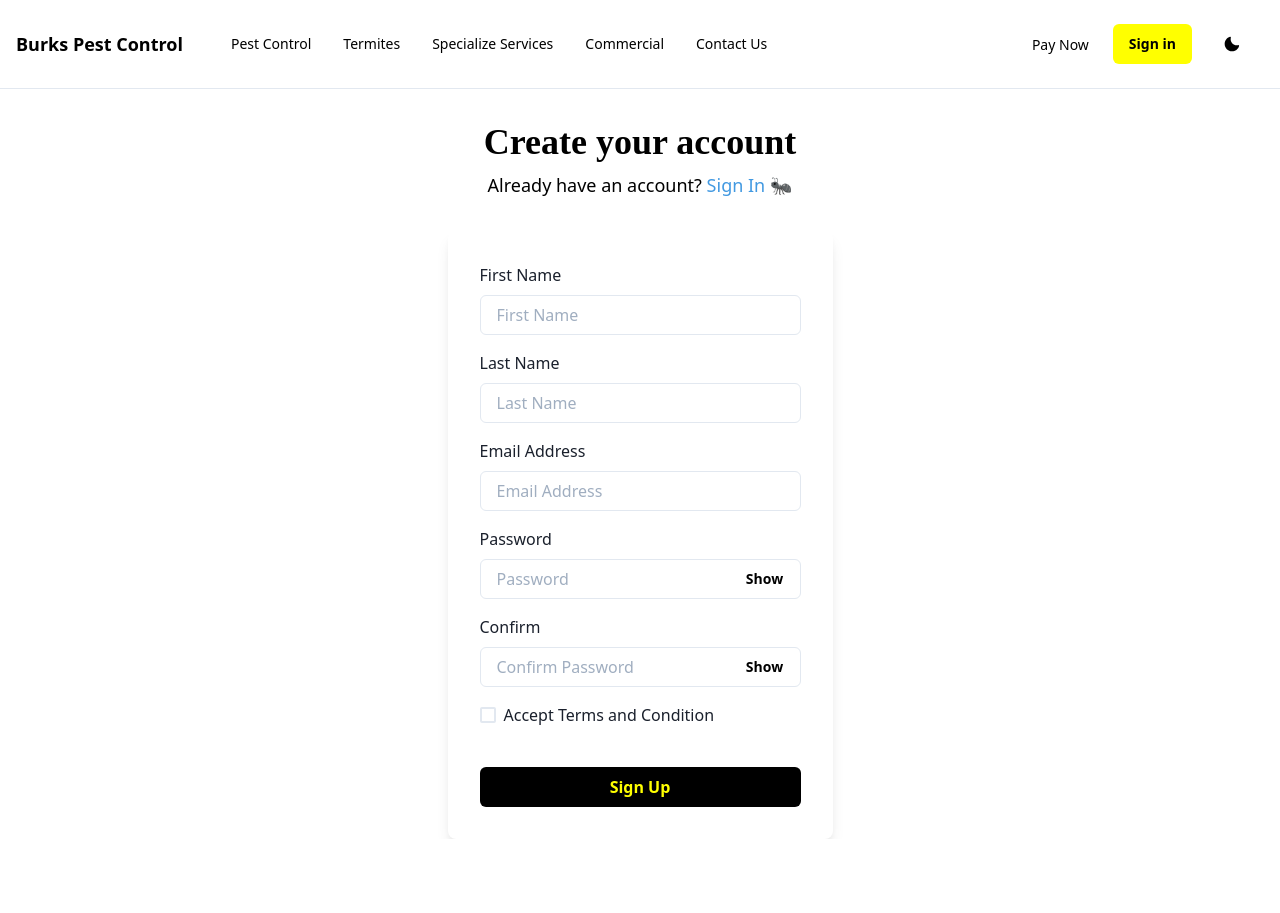
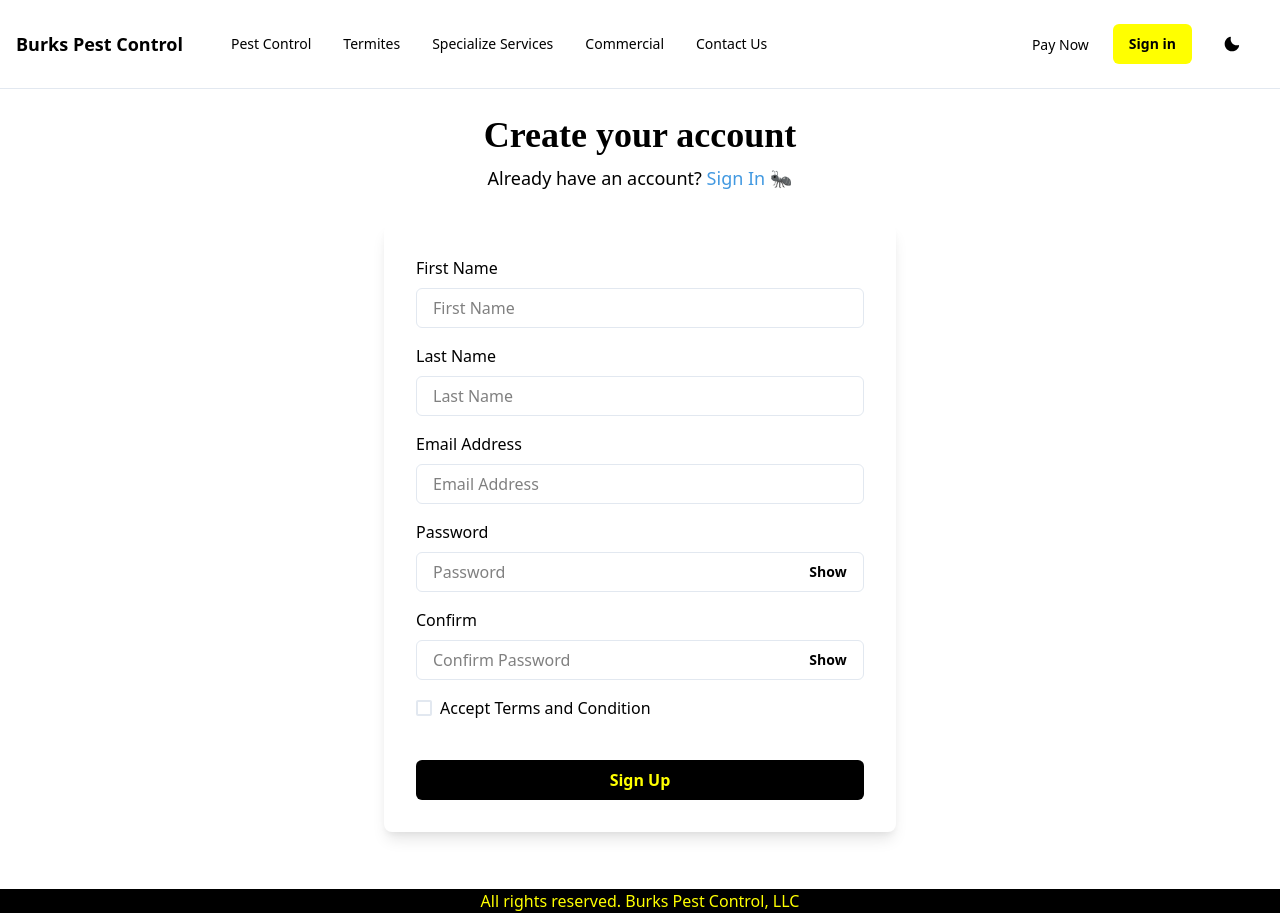
Before and after one commit to awwyes/burkspestcontrol, a Next.js app: page /signup in a window 1280 px wide. Before the commit the page ends 839 px from the top, so only its background shows below. Built offline with nearby package versions, Linux system fonts and the light colour scheme.

Commit message:
Finshed look and feel of SignUp Page just need to add backend work Also added style to get rid of the annoying margin-inline-start on the SignIn page near the picture

```diff
--- a/components/SignInLayout/SignIn.tsx
+++ b/components/SignInLayout/SignIn.tsx
@@ -49,7 +49,7 @@ export default function SignIn() {
             </Stack>
           </Stack>
         </Flex>
-        <Flex flex={1} order={1} m={0}>
+        <Flex flex={1} order={1} m={0} ms={[0, "0 !important"]}>
           <Image
             alt={'Login Image'}
             objectFit={'cover'}
--- a/components/SignUpLayout/SignUp.tsx
+++ b/components/SignUpLayout/SignUp.tsx
@@ -2,11 +2,16 @@ import { Flex, Box, FormControl, FormLabel, Input, InputGroup, InputRightElement
 import { Formik, Form, ErrorMessage } from 'formik';
 import * as Yup from 'yup';
 import React from 'react';
+import { useState } from 'react';
 
 export default function SignUp() {
   const [show, setShow] = React.useState(false)
   const handleClick = () => setShow(!show)
+  const [showConfirm, setShowConfirm] = useState(false)
+  const handleClickConfirm = () => setShowConfirm(!showConfirm)
+
   return (
+    <>
     <Formik
       initialValues={{ firstName: '', lastName: '', email: '', password: '', confirmPassword: '', acceptedTerms: false }}
       validationSchema={Yup.object({
@@ -35,14 +40,13 @@ export default function SignUp() {
         }, 400);
       }}
     >
-      <Form>
         <Flex
-          minH={'100%'}
-          w={'100%'}
+          minH={'100vh'}
+          minW={'100vw'}
           align={'center'}
           justify={'center'}
           bg={useColorModeValue('white', 'black')}>
-          <Stack spacing={8} mx={'auto'} maxW={'lg'} pt={8}>
+          <Stack spacing={8} mx={'auto'} w={"100%"} maxW={'lg'} mb={8}>
             <Stack align={'center'}>
               <Heading fontSize={'4xl'} color={useColorModeValue('black', 'yellow.500')}>Create your account</Heading>
               <Text fontSize={'lg'} color={useColorModeValue('black', 'yellow.500')}>
@@ -51,30 +55,30 @@ export default function SignUp() {
             </Stack>
             <Box
               rounded={'lg'}
-              bg={useColorModeValue('white', 'gray.900')}
+              bg={useColorModeValue('white', 'black')}
               boxShadow={'lg'}
               w={'100%'}
               p={8}>
               <Stack spacing={4}>
                 <FormControl id="firstName">
-                  <FormLabel htmlFor="firstName">First Name</FormLabel>
-                  <Input type="text" placeholder="First Name" />
+                  <FormLabel htmlFor="firstName" color={useColorModeValue('black', 'yellow.500')}>First Name</FormLabel>
+                  <Input type="text" placeholder="First Name" background={ useColorModeValue('white', 'black')} _placeholder={{ color: useColorModeValue('gray', 'white')}} />
                   <ErrorMessage name="firstName" />
                 </FormControl>
                 <FormControl id="lastName">
-                  <FormLabel htmlFor="lastName">Last Name</FormLabel>
-                  <Input type="text" placeholder="Last Name" />
+                  <FormLabel htmlFor="lastName" color={useColorModeValue('black', 'yellow.500')}>Last Name</FormLabel>
+                  <Input type="text" placeholder="Last Name" background={ useColorModeValue('white', 'black')} _placeholder={{ color: useColorModeValue('gray', 'white')}} />
                   <ErrorMessage name="lastName" />
                 </FormControl>
                 <FormControl id="email">
-                  <FormLabel htmlFor="email">Email Address</FormLabel>
-                  <Input type="email" placeholder="Email Address" />
+                  <FormLabel htmlFor="email" color={useColorModeValue('black', 'yellow.500')}>Email Address</FormLabel>
+                  <Input type="email" placeholder="Email Address" background={ useColorModeValue('white', 'black')} _placeholder={{ color: useColorModeValue('gray', 'white')}} />
                   <ErrorMessage name="email" />
                 </FormControl>
                 <InputGroup size="md">
                   <FormControl id="password">
-                    <FormLabel htmlFor="password">Password</FormLabel>
-                    <Input pr="4.5rem" type={show ? "text" : "password"} placeholder="Password" />
+                    <FormLabel htmlFor="password" color={useColorModeValue('black', 'yellow.500')}>Password</FormLabel>
+                    <Input pr="4.5rem" type={show ? "text" : "password"} placeholder="Password" background={ useColorModeValue('white', 'black')} _placeholder={{ color: useColorModeValue('gray', 'white')}} />
                     <InputRightElement w="4.5rem" pt="2.4rem">
                       <Button h="1.75rem" size="sm" onClick={handleClick} color={useColorModeValue('black', 'black')} _hover={{ bg: useColorModeValue('yellow.500', 'black'), color: useColorModeValue('black', 'yellow.500')}}>
                         {show ? "Hide" : "Show"}
@@ -85,11 +89,11 @@ export default function SignUp() {
                 </InputGroup>
                 <InputGroup size="md">
                   <FormControl id="confirmPassword">
-                    <FormLabel htmlFor="confirmPassword">Confirm</FormLabel>
-                    <Input pr="4.5rem" type={show ? "text" : "password"} placeholder="Confirm Password" />
+                    <FormLabel htmlFor="confirmPassword" color={useColorModeValue('black', 'yellow.500')}>Confirm</FormLabel>
+                    <Input pr="4.5rem" type={show ? "text" : "password"} placeholder="Confirm Password" background={ useColorModeValue('white', 'black')} _placeholder={{ color: useColorModeValue('gray', 'white')}} />
                     <InputRightElement w="4.5rem" pt="2.4rem">
-                      <Button h="1.75rem" size="sm" onClick={handleClick} color={useColorModeValue('black', 'black')} _hover={{ bg: useColorModeValue('yellow.500', 'black'), color: useColorModeValue('black', 'yellow.500')}}>
-                        {show ? "Hide" : "Show"}
+                      <Button h="1.75rem" size="sm" onClick={handleClickConfirm} color={useColorModeValue('black', 'black')} _hover={{ bg: useColorModeValue('yellow.500', 'black'), color: useColorModeValue('black', 'yellow.500')}}>
+                        {showConfirm ? "Hide" : "Show"}
                       </Button>
                     </InputRightElement>
                     <ErrorMessage name="confirmPassword" />
@@ -100,7 +104,7 @@ export default function SignUp() {
                     direction={{ base: 'column', sm: 'row' }}
                     align={'start'}
                     justify={'space-between'}>
-                    <Checkbox colorScheme="yellow">
+                    <Checkbox colorScheme="yellow" color={useColorModeValue('black', 'yellow.500')}>
                       Accept <Link href="/">Terms and Condition</Link>
                     </Checkbox>
                   </Stack>
@@ -118,7 +122,12 @@ export default function SignUp() {
             </Box>
           </Stack>
         </Flex>
-      </Form>
     </Formik>
+    <div className="container">
+      <footer style={{background: 'black', color: 'yellow', textAlign: 'center'}}>
+        <p>All rights reserved. Burks Pest Control, LLC</p>
+      </footer>
+    </div>
+    </>
   );
 }
```
